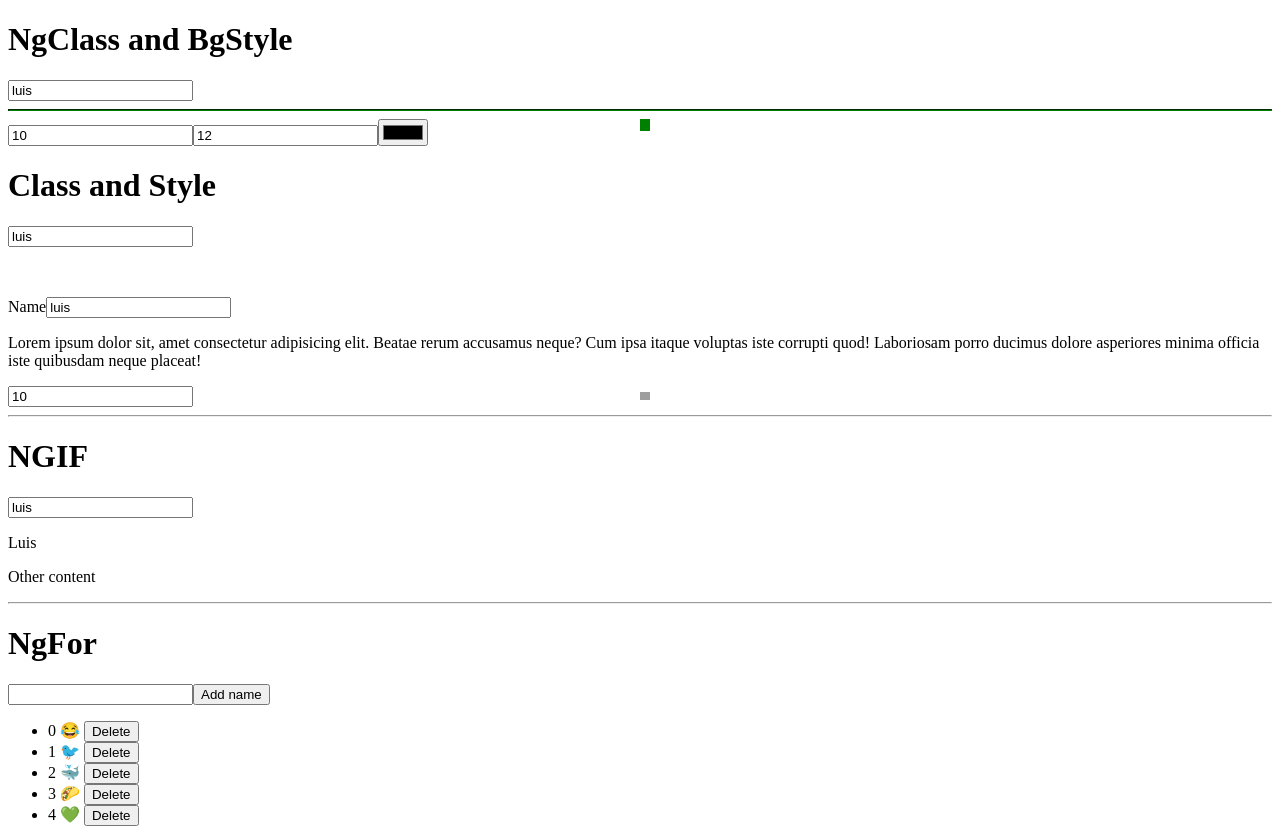
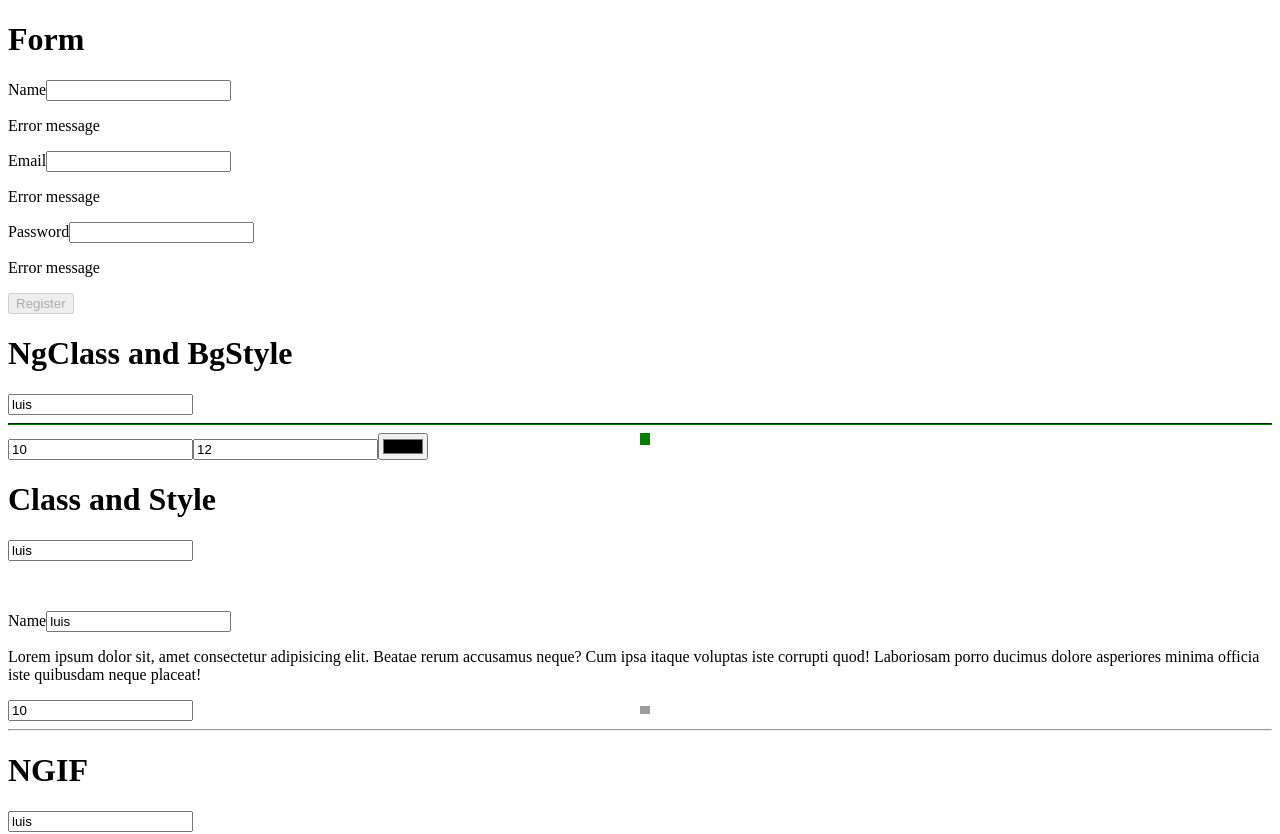
Before and after one commit to leotalorac/AngularBasicCourse, an Angular app: page / in a window 1280 px wide. Shown: the top 834 px of the page. Built offline with nearby package versions, Linux system fonts and the light colour scheme; grey boxes are pictures that could not be loaded.

Commit message:
Final examples

```diff
--- a/src/app/app.component.html
+++ b/src/app/app.component.html
@@ -1,3 +1,26 @@
+<h1>Form</h1>
+<form #myForm="ngForm" (ngSubmit)="onRegister()">
+  <div class="input-group">
+    <label for="">Name</label>
+    <input type="text" required [(ngModel)]="register.name" id="name" name="name">
+    <p>Error message</p>
+  </div>
+  <div class="input-group">
+    <label for="">Email</label>
+    <input type="email" required [(ngModel)]="register.email" id="email" name="email">
+    <p>Error message</p>
+  </div>
+  <div class="input-group">
+    <label for="">Password</label>
+    <input type="password" required [(ngModel)]="register.password" id="password" name="password">
+    <p>Error message</p>
+  </div>
+  <button [disabled]="myForm.invalid" type="submit">Register</button>
+</form>
+
+
+
+
 <h1>NgClass and BgStyle</h1>
 <input type="text" required #nameInput5="ngModel" [(ngModel)]="person.name" />
 <hr
--- a/src/app/app.component.ts
+++ b/src/app/app.component.ts
@@ -19,6 +19,11 @@ export class AppComponent {
   imgurl = "https://source.unsplash.com/random";
   disable = true;
   valuetext = 'lios'
+  register = {
+    name:'',
+    email:'',
+    password:''
+  }
   person = {
     name: "luis",
     age: 23,
@@ -82,4 +87,7 @@ export class AppComponent {
   deleteEmoji(index:number){
     this.emojis.splice(index,1)
   }
+  onRegister(){
+    console.log(this.register)
+  }
 }
```
